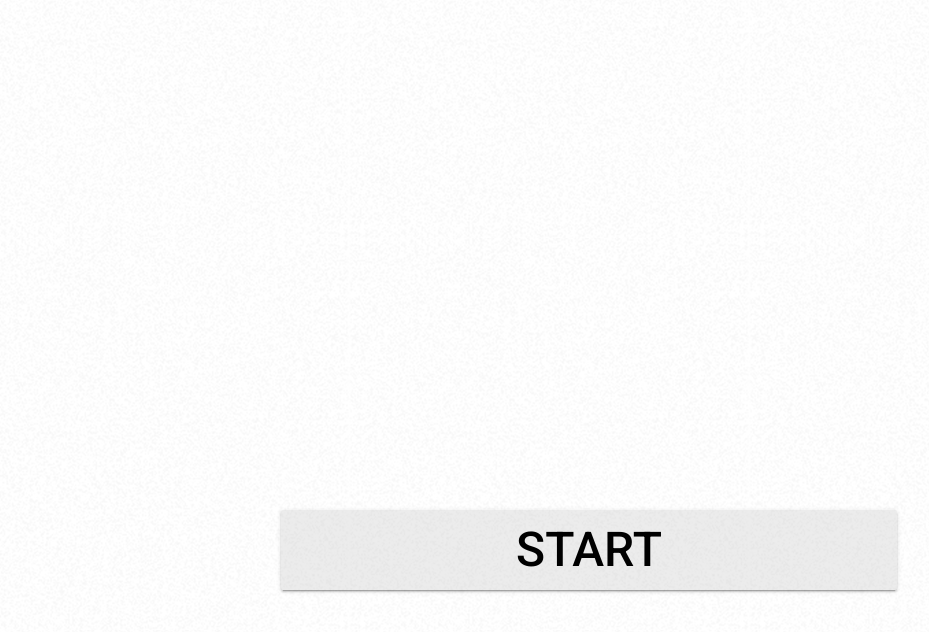
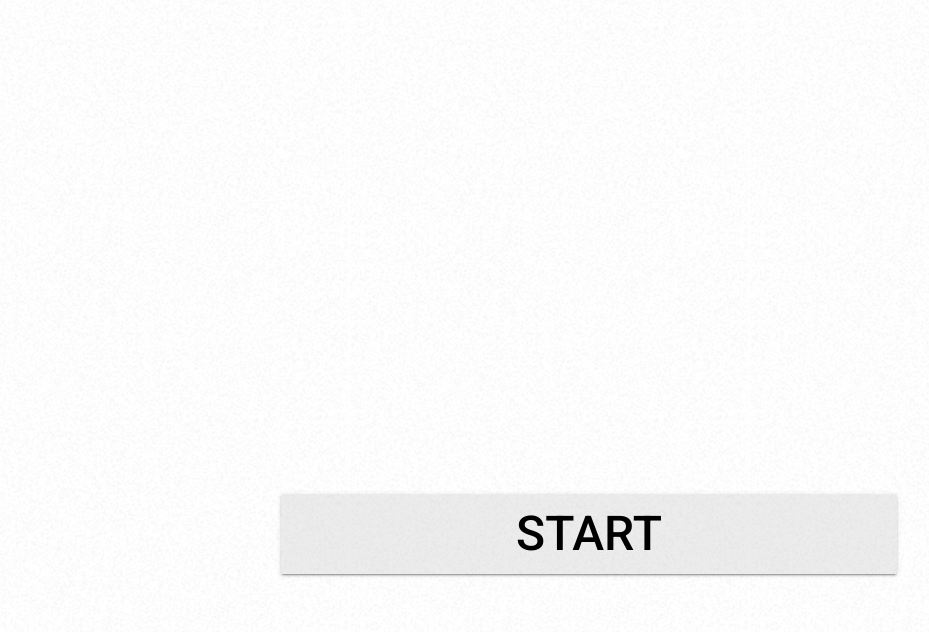
Before and after one commit to devYaoYH/Floden-Gambling-Task, a plain HTML site: page index.html in a window 1280 px wide. Shown: the part 154-786 px from the top of the page, without its empty margins (51-980 px from the left). Drawn offline with Linux system fonts and the light colour scheme.

Commit message:
Align instructions and task button position.

```diff
--- a/index.html
+++ b/index.html
@@ -231,7 +231,7 @@
             Hello world, lorem ipsum dolores et.
           </div>
         </div>
-        <div class="mdl-grid center-items" style="height: 40vh; padding-top: 0; padding-bottom: 2vh;" id="floden-gui-instructions-img">
+        <div class="mdl-grid center-items" style="height: 38vh; padding-top: 0; padding-bottom: 2vh;" id="floden-gui-instructions-img">
         </div>
         <div class="mdl-grid center-items" style="height: 20vh; padding-top: 0; padding-bottom: 0;">
           <div class="mdl-cell mdl-cell--6-col mdl-typography--text-center" style="padding-top: 0;">
```
